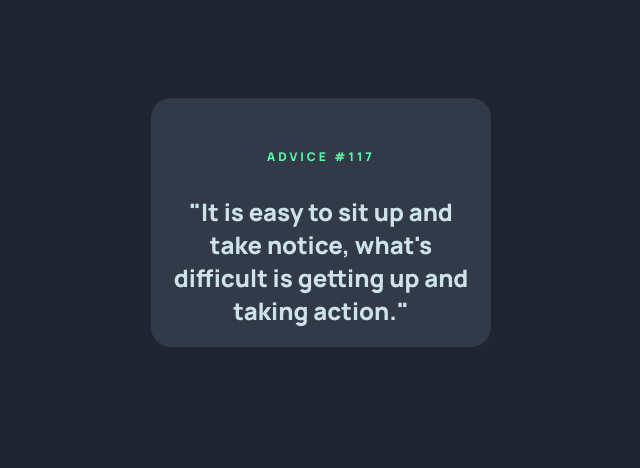
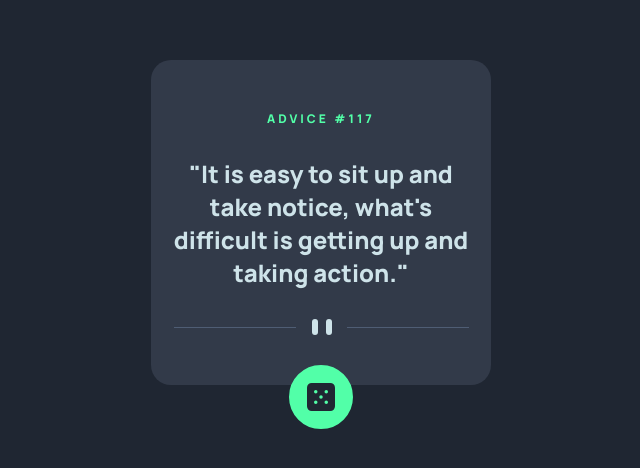
Before and after one commit to GuiSegatto/advice-generator-app, a plain HTML site: page index.html in a window 1280 px wide. Shown: the part 178-646 px from the top of the page, without its empty margins (319-959 px from the left). Drawn offline with Linux system fonts and the light colour scheme.

Commit message:
Adicionado botão e divisor do card principal

```diff
--- a/index.html
+++ b/index.html
@@ -26,6 +26,20 @@
           and taking action."
         </p>
       </blockquote>
+      <img
+        src="/src/images/pattern-divider-mobile.svg"
+        alt="Mobile pattern divider"
+        class="divider"
+      />
+      <div class="randomize-wrapper">
+        <button type="button" class="randomize-button">
+          <img
+            src="/src/images/icon-dice.svg"
+            alt="dice icon"
+            class="dice-icon"
+          />
+        </button>
+      </div>
     </div>
   </body>
 </html>
--- a/src/css/style.css
+++ b/src/css/style.css
@@ -4,6 +4,7 @@
   box-sizing: border-box;
   margin: 0;
   padding: 0;
+  border: 0;
   font-family: "Manrope", sans-serif;
 }
 
@@ -25,6 +26,10 @@ body {
 
   padding: 20px;
   border-radius: 20px;
+
+  display: flex;
+  flex-direction: column;
+  align-items: center;
 }
 
 .quote-id {
@@ -45,3 +50,31 @@ body {
   font-size: 1.5rem;
   text-align: center;
 }
+
+.divider {
+  margin: 30px 0;
+}
+
+.randomize-wrapper {
+  display: flex;
+  justify-content: center;
+
+  width: 100%;
+}
+
+.randomize-button {
+  background-color: hsl(150, 100%, 66%);
+
+  border: hsl(150, 100%, 66%) 18px solid;
+  border-radius: 50px;
+
+  cursor: pointer;
+
+  display: inline-block;
+  position: absolute;
+}
+
+.dice-icon {
+  width: 28px;
+  margin: 0 0 -4px;
+}
```
